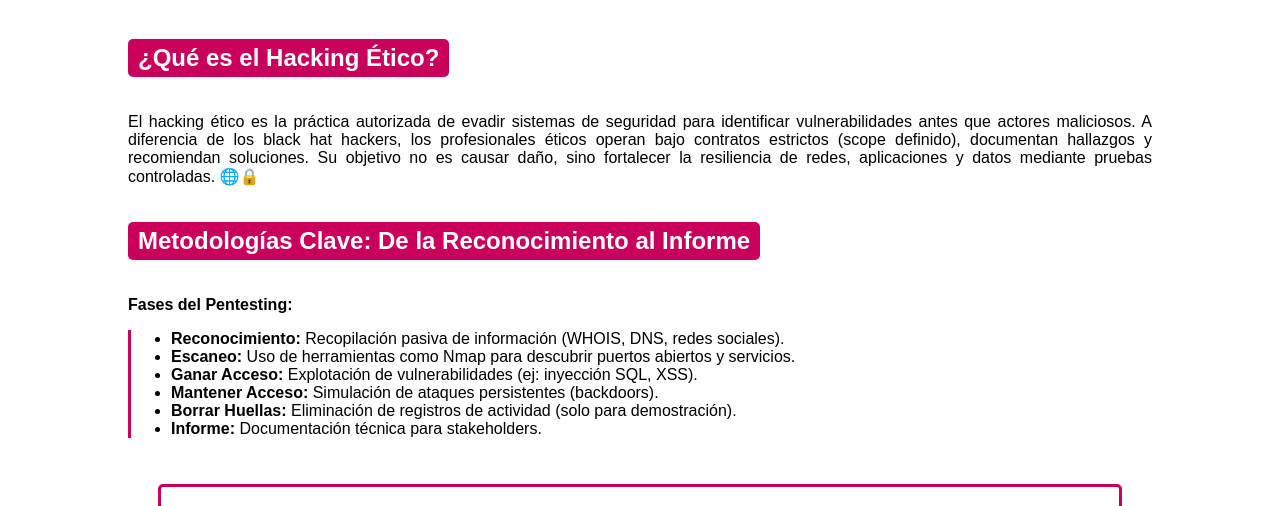
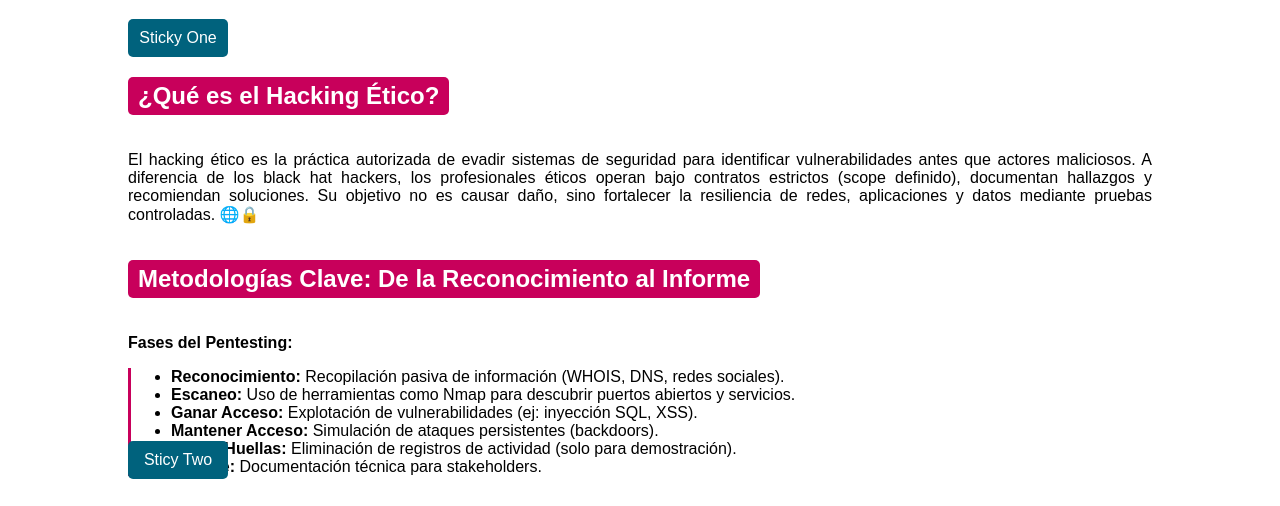
Before and after one commit to AlxSAGA/desarrolloWeb, a plain HTML site: page frontEnd/14-position_fixed/index.html in a window 1280 px wide. Shown: the part 221-727 px from the top of the page. Drawn offline with Linux system fonts and the light colour scheme.

Commit message:
Updatea agregamos: Position Sticky

```diff
--- a/frontEnd/14-position_fixed/index.html
+++ b/frontEnd/14-position_fixed/index.html
@@ -20,6 +20,8 @@
     <div class="divisor"></div>
     <h1 class="header__title">Hacking Ético: La Defensa Proactiva en Ciberseguridad</h1>
     <main class="container">
+        <!-- Seccion stick -->
+        <div class="box box--one">Sticky One</div>
         <!-- Seccion hacking -->
         <section class="section">
             <h2 class="section__subtitle">¿Qué es el Hacking Ético?</h2>
@@ -115,6 +117,8 @@
             </ul>
         </section>
         <p class="content--text">El hacking ético es el escudo invisible en la era digital. Al adoptar la mentalidad del atacante, los profesionales construyen defensas más robustas, protegiendo no solo datos, sino la confianza de la sociedad en la tecnología. ⚔️🛡️</p>
+        <!-- Seccion box -->
+        <div class="box box--two">Sticy Two</div>
     </main>
     <!-- Seccion footer -->
     <footer class="footer">
--- a/frontEnd/14-position_fixed/style.css
+++ b/frontEnd/14-position_fixed/style.css
@@ -102,3 +102,24 @@ body {
     padding: 20px;
     text-align: center;
 }
+
+/* Seccion boxs */
+.box {
+    background-color: #00627d;
+    color: #fff;
+    width: 100px;
+    padding: 10px;
+    position: sticky;
+    text-align: center;
+    z-index: 10;
+    border-radius: 5px;
+    box-sizing: border-box;
+}
+
+.box--one {
+    top: 100px;
+}
+
+.box--two {
+    bottom: 100px;
+}
```
